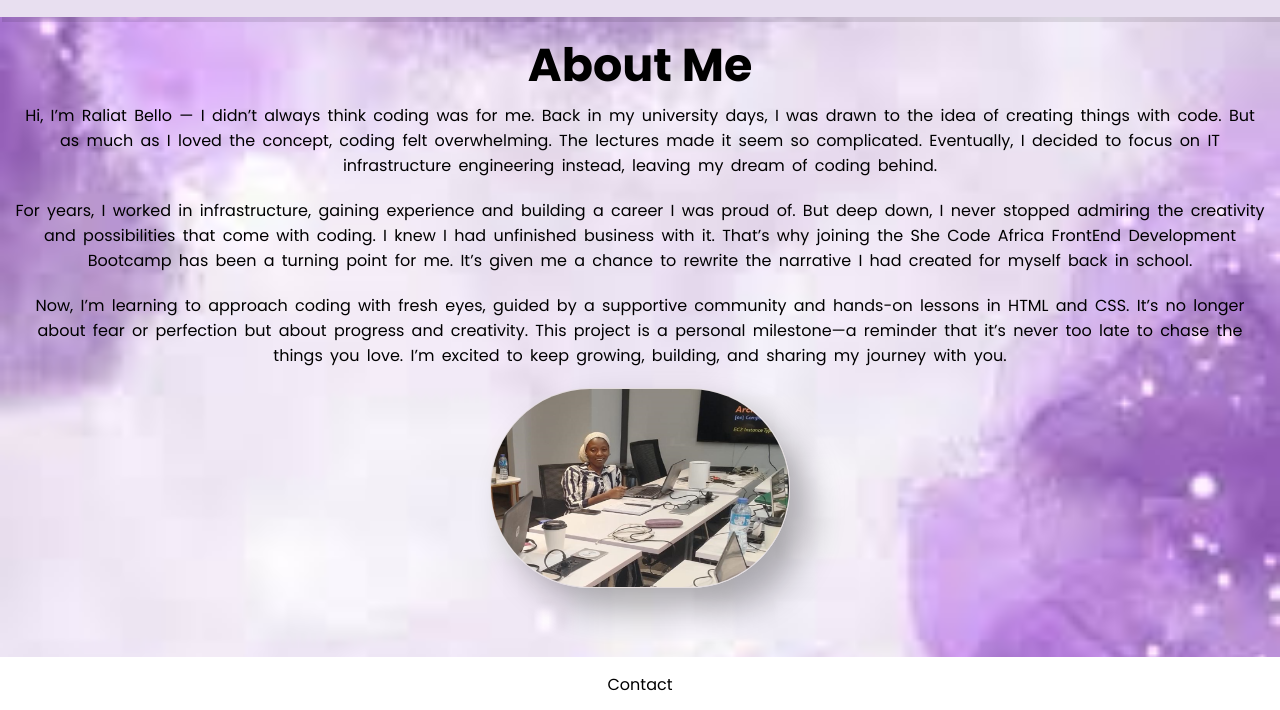
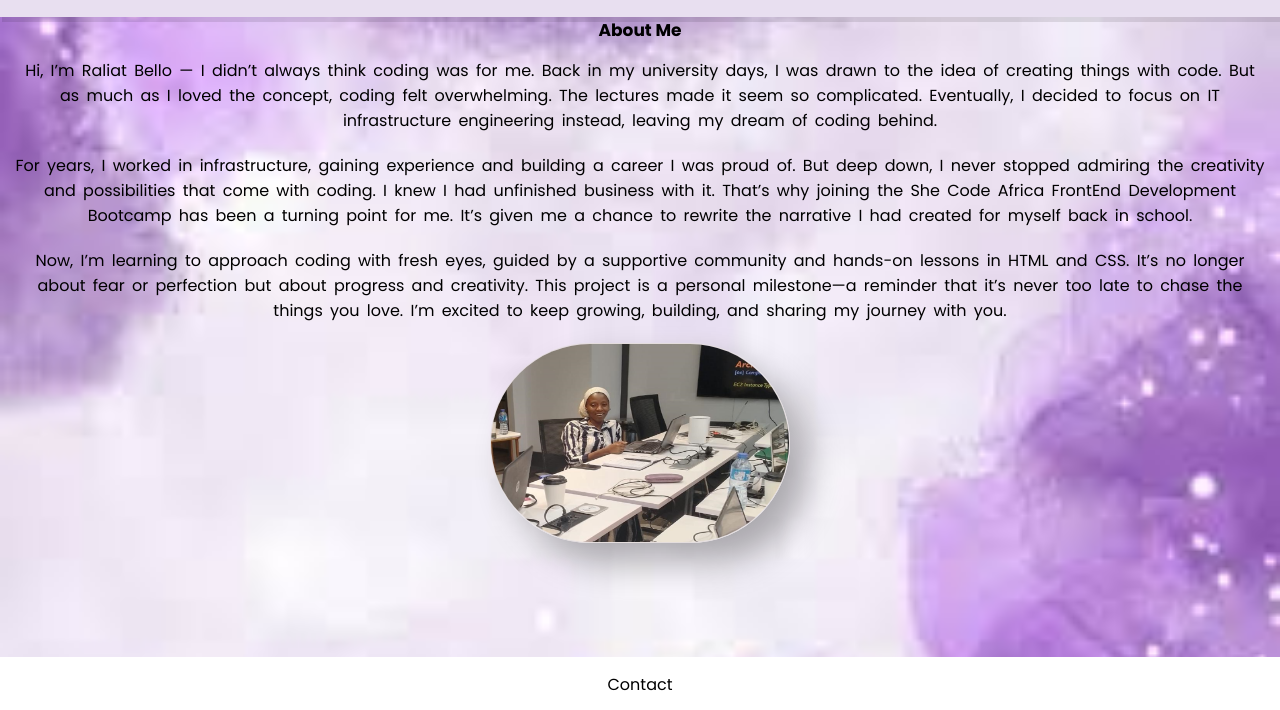
Before and after one commit to RaliatB/SheCodeAfrica, a plain HTML site: page about.html in a window 1280 px wide. Shown: the part 90-800 px from the top of the page. Drawn offline with Linux system fonts and the light colour scheme.

Commit message:
Update about.html

```diff
--- a/about.html
+++ b/about.html
@@ -28,7 +28,7 @@
          <!---------------About------->
 
          <section id="abouttab" class="a-1">
-            <h2>About Me</h2>
+            <h6>About Me</h6>
             <p> Hi, I’m Raliat Bello — I didn’t always think coding was for me. Back in my university days, I was drawn to the idea of creating things with code. But as much as I loved the concept, coding felt overwhelming. The lectures made it seem so complicated. Eventually, I decided to focus on IT infrastructure engineering instead, leaving my dream of coding behind.</p>
             <p>For years, I worked in infrastructure, gaining experience and building a career I was proud of. But deep down, I never stopped admiring the creativity and possibilities that come with coding. I knew I had unfinished business with it. That’s why joining the She Code Africa FrontEnd Development Bootcamp has been a turning point for me. It’s given me a chance to rewrite the narrative I had created for myself back in school.</p>
             <p>Now, I’m learning to approach coding with fresh eyes, guided by a supportive community and hands-on lessons in HTML and CSS. It’s no longer about fear or perfection but about progress and creativity. This project is a personal milestone—a reminder that it’s never too late to chase the things you love. I’m excited to keep growing, building, and sharing my journey with you.</p>
```
